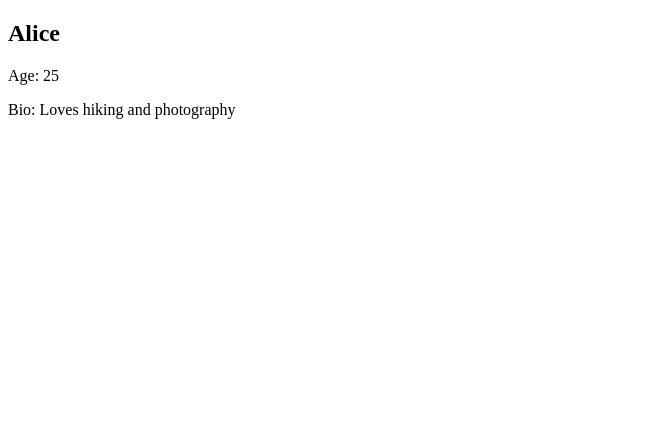
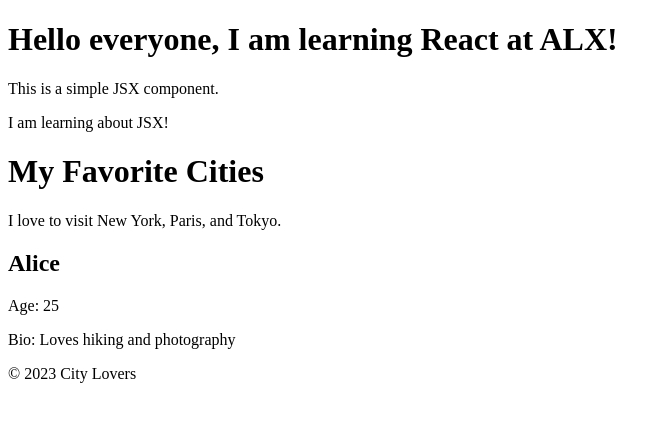
Before and after one commit to Melaku-N/alx-fe-reactjs, a React (Vite) app in the folder alx-react-app/: page / in a window 1280 px wide. Shown: the top 422 px of the page, without its empty margins (0-670 px from the left). Built offline with nearby package versions, Linux system fonts and the light colour scheme.

Commit message:
Stupid ALX

```diff
--- a/alx-react-app/src/App.jsx
+++ b/alx-react-app/src/App.jsx
@@ -1,8 +1,18 @@
 import UserProfile from "./components/UserProfile";
+import WelcomeMessage from "./components/WelcomeMessage";
+import Header from "./components/Header";
+import MainContent from "./components/MainContent";
+import Footer from "./components/Footer";
 
 function App() {
   return (
-    <UserProfile name="Alice" age="25" bio="Loves hiking and photography" />
+    <>
+      <WelcomeMessage />
+      <Header />
+      <MainContent />
+      <UserProfile name="Alice" age="25" bio="Loves hiking and photography" />
+      <Footer />
+    </>
   );
 }
 
```
